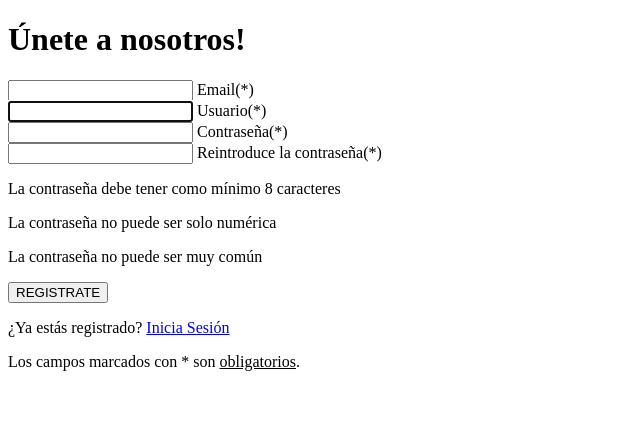
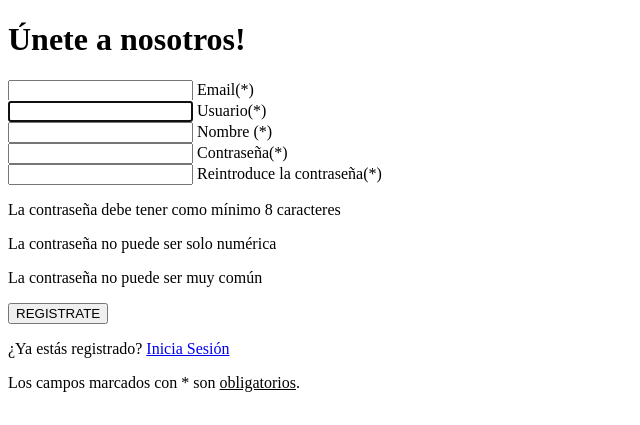
Before and after one commit to Rubi960/HackUDC25, a Django app: page /register/ in a window 1280 px wide. Shown: the top 425 px of the page, without its empty margins (0-640 px from the left). Run offline with Django 5.2, Linux system fonts and the light colour scheme; some libraries are stand-ins or nearby versions.

Commit message:
Campo nombre añadido al register

```diff
--- a/Login/forms.py
+++ b/Login/forms.py
@@ -5,10 +5,11 @@ from django import forms
 class RegisterForm(UserCreationForm):
     username=forms.CharField(required=True, label='Usuario')
     email= forms.EmailField(required=True, label='Email')
+    first_name= forms.CharField(required=True, label='Nombre')
     password1=forms.CharField(widget=forms.PasswordInput(),label='Contraseña',
                               help_text='<div id="errores"><p>La contraseña debe tener como mínimo 8 caracteres</p><p>La contraseña no puede ser solo numérica</p><p>La contraseña no puede ser muy común</p></div>')
     password2=forms.CharField(widget=forms.PasswordInput(),label='Contraseña')
 
     class Meta():
         model = User
-        fields = ["username", "password1", "password2"]
+        fields = ["username", "email", "first_name", "password1", "password2"]
--- a/Login/templates/login/register.html
+++ b/Login/templates/login/register.html
@@ -26,6 +26,10 @@
                 <div class="form-floating mb-3">
                     {{form.username}}
                     <label for="username">Usuario(*)</label>
+                </div>
+                <div class="form-floating mb-3">
+                    {{form.first_name}}
+                    <label for="username">Nombre (*)</label>
                 </div>
             </div>
             <div class="parejita">
```
